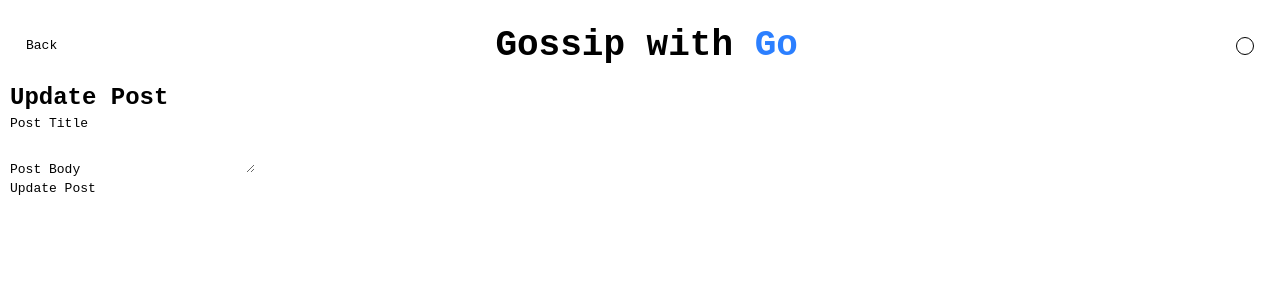
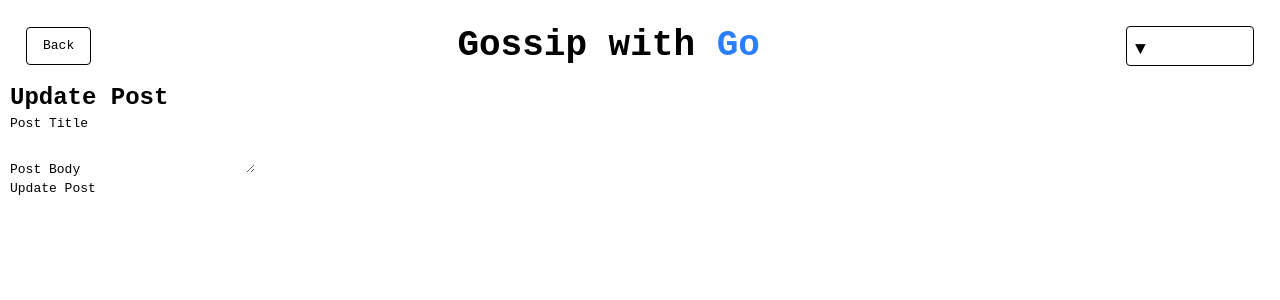
Before and after one commit to LittleLittleLittleR/CVWO-Assignment-2026, a React (Vite) app in the folder frontend/: page /updatePosts/1 in a window 1280 px wide. Shown: the top 300 px of the page. Built offline with nearby package versions, Linux system fonts and the light colour scheme; no server answers.

Commit message:
add styling to Buttons

```diff
--- a/frontend/src/components/Button.tsx
+++ b/frontend/src/components/Button.tsx
@@ -2,15 +2,51 @@ import React from 'react';
 import { useLocation, useNavigate } from 'react-router-dom';
 
 type ButtonProps = {
-  variant: "primary" | "secondary" | "square" | "back";
+  variant: "primary" | "secondary" | "square" | "back" | "dropdown";
   value: string;
   onClick?: () => void;
 };
 
 export default function Button({ variant, value, onClick,}: ButtonProps) {
-  return (
-    <button onClick={onClick}>{value}</button>
-  );
+  if (variant === "primary") {
+    return (
+      <button className="cursor-pointer bg-blue-500 hover:bg-blue-700 text-white py-2 px-4 rounded" onClick={onClick}>
+        {value}
+      </button>
+    );
+  } else if (variant === "secondary") {
+    return (
+      <button
+      className="cursor-pointer bg-blue-200 hover:bg-blue-500 hover:text-white py-2 px-4 rounded border"
+      onClick={onClick}>
+        {value}
+      </button>
+    );
+  } else if (variant === "square") {
+    return (
+      <button
+      className="cursor-pointer hover:bg-gray-500 hover:text-white py-2 px-4 border"
+      onClick={onClick}>
+        {value}
+      </button>
+    );
+  } else if (variant === "dropdown") {
+    return (
+      <button
+      className="w-full cursor-pointer hover:bg-gray-300 py-2 px-4 border-t"
+      onClick={onClick}>
+        {value}
+      </button>
+    );
+  } else if (variant === "back") {
+    return (
+      <button
+      className="cursor-pointer hover:bg-gray-300 py-2 px-4 rounded border"
+      onClick={onClick}>
+        {value}
+      </button>
+    );
+  }
 }
 
 export function BackButton() {
--- a/frontend/src/components/UserIcon.tsx
+++ b/frontend/src/components/UserIcon.tsx
@@ -19,18 +19,30 @@ export default function UserIcon() {
   }
 
   return (
-    <div>
-      <h2 className="text-lg font-bold cursor-pointer border rounded-full p-2"
+    <div className="relative w-32">
+    {dropdownOpen? (
+      <>
+        <h2
+        className="w-full h-10 text-lg font-semibold cursor-pointer rounded-t p-2 border-t border-l border-r overflow-hidden"
+        onClick={() => setDropdownOpen(!dropdownOpen)}
+        >
+        ▲ {user?.username}
+        </h2>
+        <div className="absolute top-full left-0 w-full flex flex-col rounded-b border-b border-l border-r">
+          <Button variant="dropdown" value="Profile" onClick={handleProfile} />
+          <Button variant="dropdown" value="Log Out" onClick={handleLogout} />
+        </div>
+      </>
+    ) :
+    (
+      <h2
+      className="w-full h-10 text-lg font-bold cursor-pointer rounded p-2 border overflow-hidden"
       onClick={() => setDropdownOpen(!dropdownOpen)}
       >
-        {user?.username}
+      ▼ {user?.username}
       </h2>
-      {dropdownOpen && (
-        <div className="absolute right-5 mt-1 w-30 bg-white border rounded-lg shadow-lg flex flex-col p-2">
-          <Button variant="dropdown" value="Profile" onClick={handleProfile}/>
-          <Button variant="dropdown" value="Log Out" onClick={handleLogout} />
-        </div>
-      )}
+    )
+    }
     </div>
   );
 }
```
